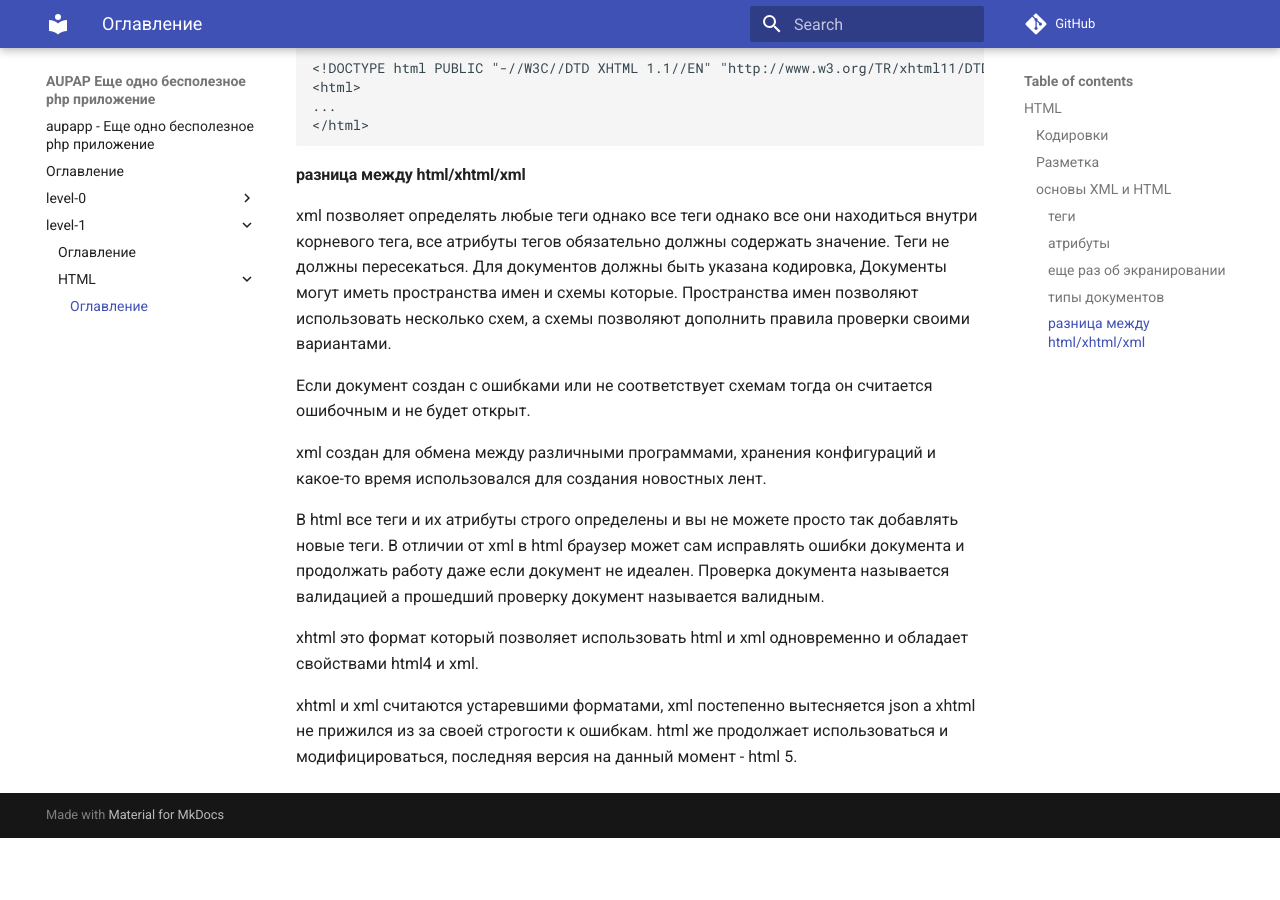
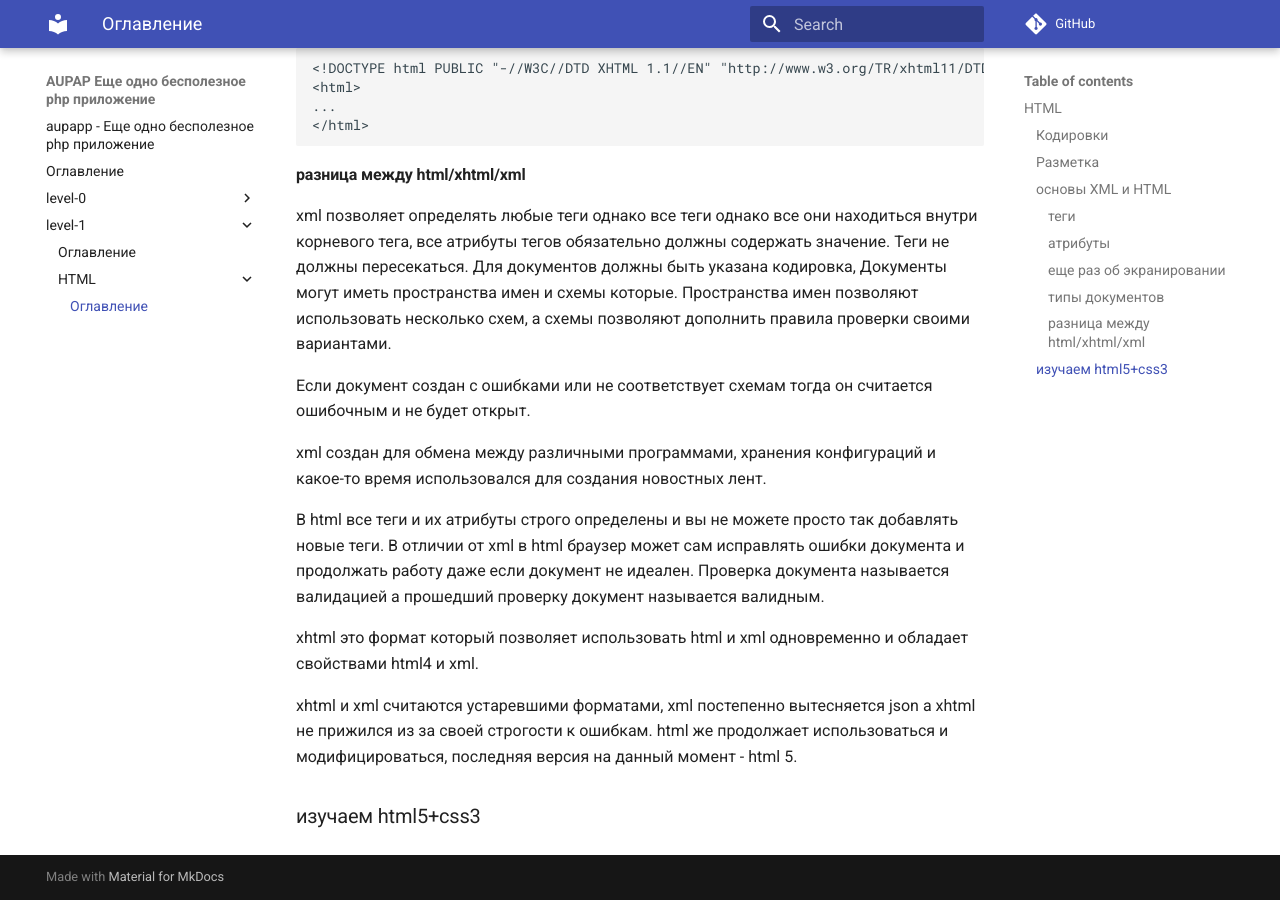
Before and after one commit to apuf/aupapp, an MkDocs documentation site: the page built from book/level-1/html/readme.md, in a window 1280 px wide and 900 px high, scrolled down 3550 px. Built offline with MkDocs 1.6.1 and Material for MkDocs 9.7.7, drawn with Linux system fonts in a browser that asks for light colours; comment, search, counter and statistics services are not loaded; old or Windows-style settings are respelled for this version of MkDocs; before the commit the page ends 4388 px from its top, so only the background shows below that.

Commit message:
Основы html

```diff
--- a/book/level-1/html/readme.md
+++ b/book/level-1/html/readme.md
@@ -212,3 +212,5 @@ xhtml это формат который позволяет использова
 xhtml и xml считаются устаревшими форматами, xml постепенно вытесняется
 json a xhtml не прижился из за своей строгости к ошибкам. html же продолжает
 использоваться и модифицироваться, последняя версия на данный момент - html 5.
+
+### изучаем html5+css3
```
